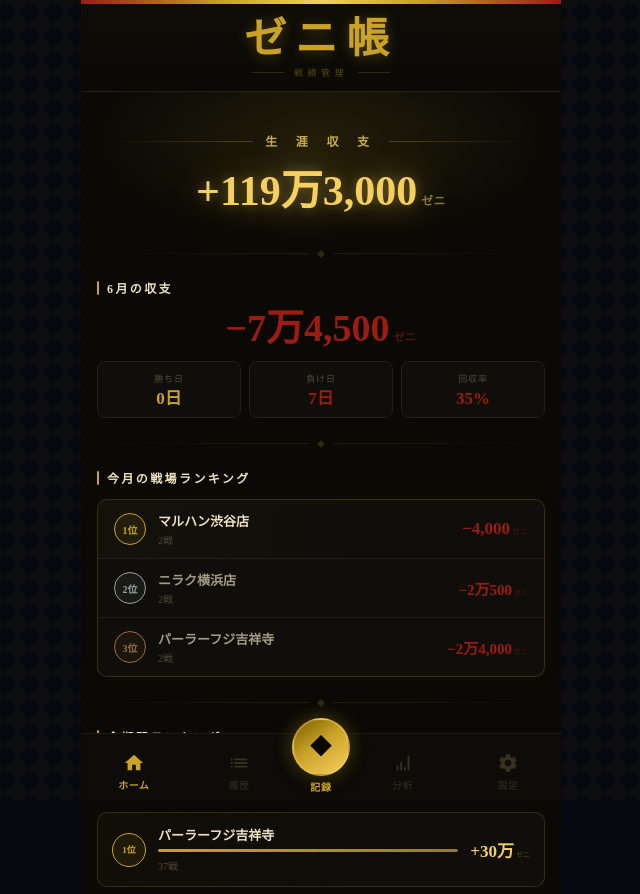
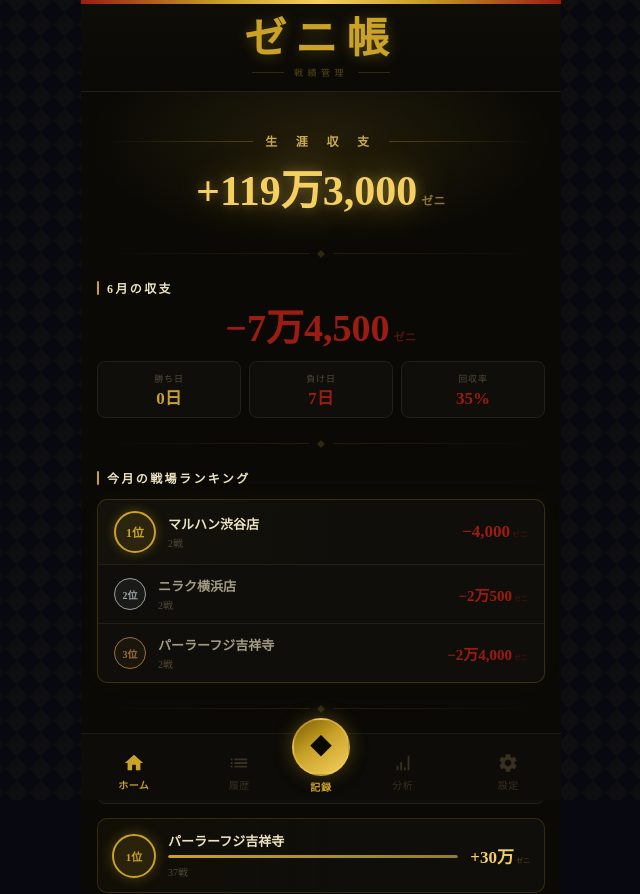
Before and after one commit to takataka19980408-svg/-, a React (Vite) app: page / in a window 1280 px wide. Shown: the top 894 px of the page, without its empty margins (319-959 px from the left). Built offline with nearby package versions, Linux system fonts and the light colour scheme; a web font is replaced by a local one.

Commit message:
feat(home): enlarge and glow 1st place badge in rankings
Co-Authored-By: Claude Sonnet 4.6 <noreply@anthropic.com>
Claude-Session: https://claude.ai/code/session_019jGLkQ2AwAuiJLrRkVfgr4

```diff
--- a/src/screens/HomeScreen.tsx
+++ b/src/screens/HomeScreen.tsx
@@ -98,10 +98,11 @@ function RankRow({ item, rank }: { item: RankingItem; rank: number }) {
       background: top ? `linear-gradient(90deg,${GOLD}06,transparent 60%)` : 'transparent',
     }}>
       <div style={{
-        width: 32, height: 32, borderRadius: '50%', flexShrink: 0,
-        border: `1.5px solid ${medal}`, background: `${medal}14`,
+        width: top ? 42 : 32, height: top ? 42 : 32, borderRadius: '50%', flexShrink: 0,
+        border: `${top ? 2 : 1.5}px solid ${medal}`, background: `${medal}${top ? '22' : '14'}`,
         display: 'flex', alignItems: 'center', justifyContent: 'center',
-        fontSize: 10, fontWeight: 800, color: medal, fontFamily: BRUSH,
+        fontSize: top ? 12 : 10, fontWeight: 800, color: medal, fontFamily: BRUSH,
+        boxShadow: top ? `0 0 12px ${medal}55` : 'none',
       }}>
         {rank}位
       </div>
@@ -202,13 +203,15 @@ function AllTimeRanking({ refreshKey }: { refreshKey: number }) {
               }}>
                 {/* Badge */}
                 <div style={{
-                  width: 34, height: 34, borderRadius: '50%', flexShrink: 0,
-                  border: `1.5px solid ${idx < 3 ? medal : SUB}`,
-                  background: idx < 3 ? `${medal}14` : 'transparent',
+                  width: idx === 0 ? 44 : 34, height: idx === 0 ? 44 : 34,
+                  borderRadius: '50%', flexShrink: 0,
+                  border: `${idx === 0 ? 2 : 1.5}px solid ${idx < 3 ? medal : SUB}`,
+                  background: idx === 0 ? `${medal}22` : idx < 3 ? `${medal}14` : 'transparent',
                   display: 'flex', alignItems: 'center', justifyContent: 'center',
-                  fontSize: 9, fontWeight: 800,
+                  fontSize: idx === 0 ? 11 : 9, fontWeight: 800,
                   color: idx < 3 ? medal : `${TEXT}44`,
                   fontFamily: BRUSH,
+                  boxShadow: idx === 0 ? `0 0 14px ${medal}55` : 'none',
                 }}>
                   {idx + 1}位
                 </div>
```
